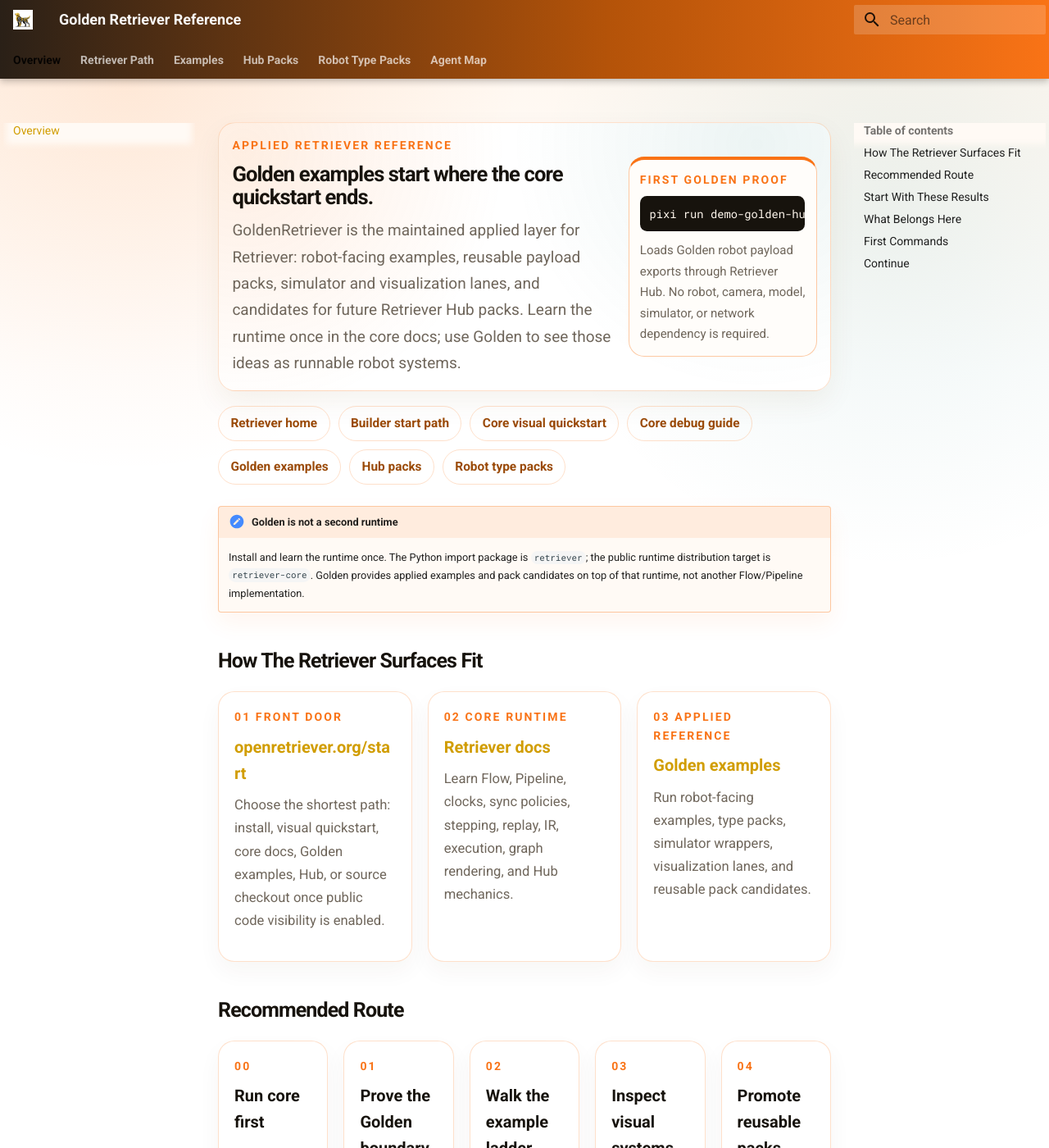
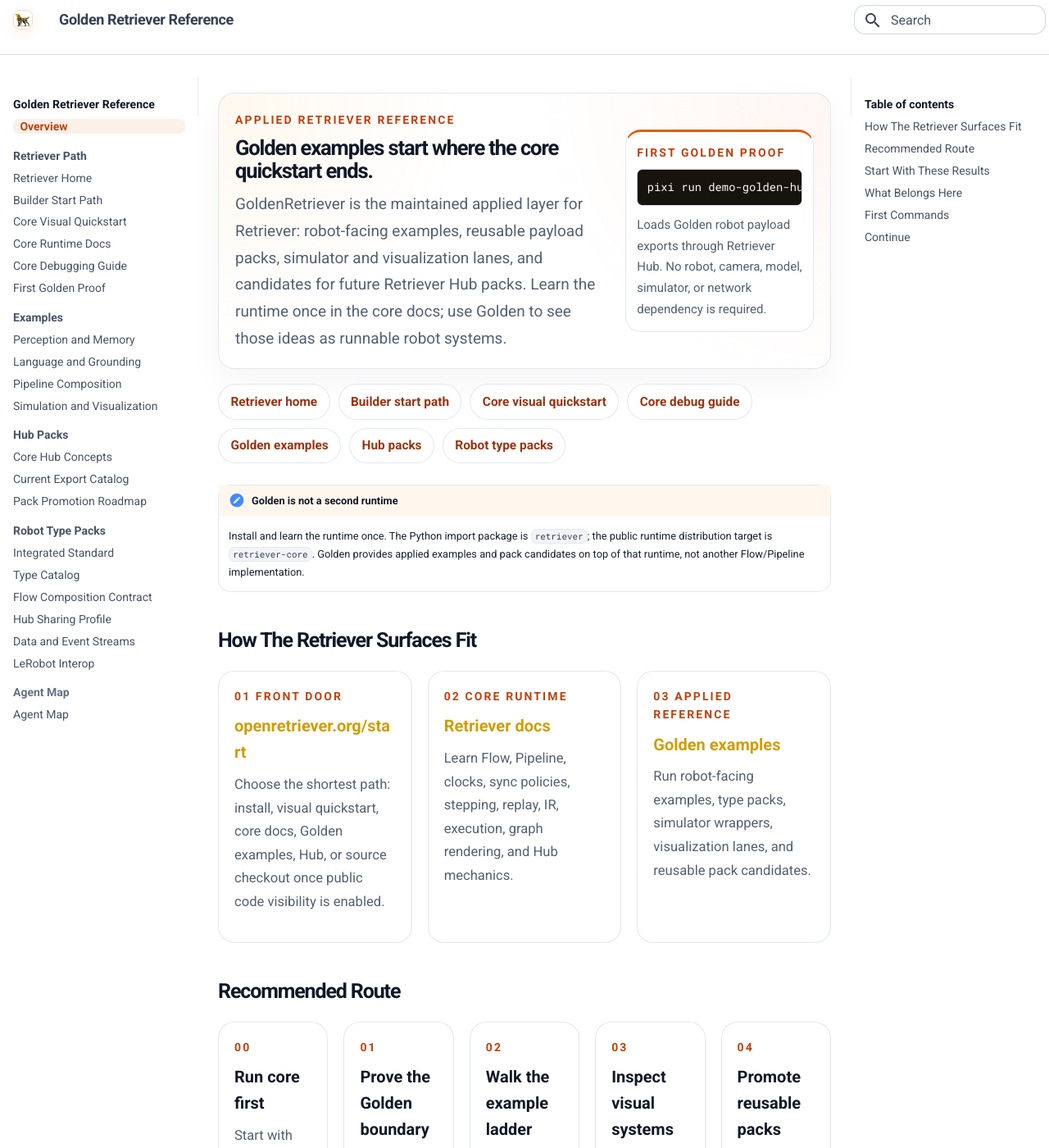
Before and after one commit to openretriever/golden-retriever, an MkDocs documentation site: the page built from docs/README.md, in a window 1280 px wide and 1400 px high. Shown: the whole window at 82% size. Built offline with MkDocs 1.6.1 and Material for MkDocs 9.7.7, drawn with Linux system fonts in a browser that asks for light colours.

Commit message:
docs: align Golden docs shell with core

```diff
--- a/docs/stylesheets/extra.css
+++ b/docs/stylesheets/extra.css
@@ -476,3 +476,258 @@
     padding: 0.35rem;
   }
 }
+
+/* Golden docs core-aligned shell v1 */
+:root {
+  --gr-ink: #101828;
+  --gr-muted: #526173;
+  --gr-soft: #fff8f1;
+  --gr-card: rgba(255, 255, 255, 0.98);
+  --gr-border: rgba(203, 213, 225, 0.78);
+  --gr-border-strong: rgba(234, 88, 12, 0.34);
+  --gr-orange: #ea580c;
+  --gr-orange-dark: #c2410c;
+  --gr-green: #0f766e;
+  --gr-shadow: 0 18px 50px rgba(15, 23, 42, 0.06);
+}
+
+[data-md-color-scheme="default"] {
+  --md-default-bg-color: #ffffff;
+  --md-default-fg-color: #182230;
+  --md-default-fg-color--light: #667085;
+  --md-primary-fg-color: #ffffff;
+  --md-primary-fg-color--light: #ffffff;
+  --md-primary-fg-color--dark: #ffffff;
+  --md-accent-fg-color: #ea580c;
+  --md-typeset-a-color: #c2410c;
+  --md-code-bg-color: #f8fafc;
+  --md-code-fg-color: #344054;
+}
+
+.md-header {
+  background: rgba(255, 255, 255, 0.96) !important;
+  border-bottom: 1px solid rgba(203, 213, 225, 0.72);
+  box-shadow: none;
+  color: #344054;
+  min-height: 3.35rem;
+  backdrop-filter: blur(16px);
+}
+
+.md-tabs {
+  display: none;
+}
+
+.md-header__button,
+.md-header__title,
+.md-header__topic,
+.md-header__topic:first-child,
+.md-search__icon {
+  color: #344054 !important;
+}
+
+.md-header__title {
+  font-weight: 760;
+  letter-spacing: -0.02em;
+}
+
+.md-header__button.md-logo img,
+.md-header__button.md-logo svg {
+  border: 1px solid rgba(234, 88, 12, 0.22);
+  border-radius: 0.42rem;
+  box-shadow: 0 5px 16px rgba(234, 88, 12, 0.10);
+}
+
+.md-search__form {
+  background: #ffffff !important;
+  border: 1px solid rgba(203, 213, 225, 0.95);
+  border-radius: 0.68rem;
+  box-shadow: none;
+}
+
+.md-search__input,
+.md-search__input::placeholder {
+  color: #475467 !important;
+}
+
+.md-search__form:hover,
+.md-search__form:focus-within {
+  border-color: rgba(234, 88, 12, 0.42);
+  box-shadow: 0 0 0 3px rgba(234, 88, 12, 0.09);
+}
+
+.md-main {
+  background: #ffffff !important;
+}
+
+.md-main__inner {
+  margin-top: 1.35rem;
+}
+
+.md-grid {
+  max-width: 82rem;
+}
+
+.md-sidebar {
+  color: #475467;
+}
+
+.md-sidebar--primary {
+  border-right: 1px solid rgba(226, 232, 240, 0.95);
+}
+
+.md-sidebar--secondary {
+  border-left: 1px solid rgba(226, 232, 240, 0.95);
+}
+
+.md-nav__title {
+  background: transparent !important;
+  box-shadow: none !important;
+  color: #101828;
+  font-weight: 780;
+}
+
+.md-nav__item .md-nav__link--active,
+.md-nav__link:is(:focus, :hover) {
+  color: var(--gr-orange-dark);
+}
+
+.md-nav__link--active {
+  background: rgba(234, 88, 12, 0.09);
+  border-radius: 0.36rem;
+  font-weight: 760;
+  padding-inline: 0.42rem;
+}
+
+.md-content__inner {
+  padding-top: 0.4rem;
+}
+
+.md-typeset {
+  color: #344054;
+}
+
+.md-typeset h1,
+.md-typeset h2,
+.md-typeset h3 {
+  color: #101828;
+  letter-spacing: -0.045em;
+}
+
+.md-typeset h1 {
+  font-size: clamp(1.75rem, 3.3vw, 2.35rem);
+  font-weight: 820;
+}
+
+.md-typeset h2 {
+  font-weight: 780;
+}
+
+.md-typeset p,
+.md-typeset li {
+  line-height: 1.72;
+}
+
+.md-typeset code {
+  background: #f2f4f7;
+  border: 1px solid rgba(226, 232, 240, 0.9);
+  border-radius: 0.36rem;
+  color: #344054;
+}
+
+.md-typeset pre {
+  background: #f8fafc !important;
+  border: 1px solid rgba(226, 232, 240, 0.92);
+  border-radius: 0.85rem;
+  box-shadow: none;
+}
+
+.md-typeset pre code {
+  background: transparent;
+  border: 0;
+}
+
+.gr-reference-hero,
+.gr-hero {
+  background:
+    radial-gradient(circle at 100% 0%, rgba(234, 88, 12, 0.055), transparent 18rem),
+    radial-gradient(circle at 0% 4%, rgba(245, 158, 11, 0.07), transparent 15rem),
+    #ffffff !important;
+  border: 1px solid rgba(226, 232, 240, 0.98) !important;
+  border-radius: 1rem !important;
+  box-shadow: 0 16px 42px rgba(15, 23, 42, 0.045) !important;
+}
+
+.gr-reference-hero {
+  padding: 1rem !important;
+}
+
+.md-typeset .gr-reference-hero h1,
+.md-typeset .gr-hero h1 {
+  color: #101828;
+}
+
+.gr-eyebrow,
+.gr-panel-label,
+.gr-action-card span,
+.gr-path-step span,
+.gr-demo-card span,
+.gr-fit-card span,
+.gr-result-card span,
+.gr-purpose-card span,
+.gr-layer-map span,
+.gr-command-strip span {
+  color: var(--gr-orange-dark) !important;
+}
+
+.gr-command-strip,
+.gr-action-card,
+.gr-path-step,
+.gr-demo-card,
+.gr-fit-card,
+.gr-result-card,
+.gr-purpose-card,
+.gr-artifact-card,
+.gr-layer-map > div {
+  background: #ffffff !important;
+  border-color: rgba(226, 232, 240, 0.98) !important;
+  box-shadow: none !important;
+}
+
+.gr-command-strip {
+  border-top: 3px solid var(--gr-orange) !important;
+}
+
+.gr-route-pills a {
+  border-color: rgba(226, 232, 240, 0.98) !important;
+  color: #9a3412 !important;
+  background: #ffffff;
+}
+
+.gr-route-pills a:hover {
+  background: #fff7ed !important;
+  border-color: rgba(234, 88, 12, 0.34) !important;
+}
+
+.md-typeset .admonition,
+.md-typeset details {
+  border-color: rgba(226, 232, 240, 0.98) !important;
+  border-radius: 0.78rem;
+  box-shadow: none !important;
+}
+
+.md-typeset .admonition-title,
+.md-typeset summary {
+  background: #fff7ed !important;
+  color: #101828;
+}
+
+@media screen and (max-width: 76.2344em) {
+  .md-header {
+    min-height: 3.05rem;
+  }
+
+  .gr-reference-hero {
+    grid-template-columns: 1fr !important;
+  }
+}
+/* End Golden docs core-aligned shell v1 */
--- a/mkdocs.yml
+++ b/mkdocs.yml
@@ -12,8 +12,6 @@
   features:
     - navigation.sections
     - navigation.indexes
-    - navigation.tabs
-    - navigation.tabs.sticky
     - navigation.top
     - content.code.copy
     - content.tabs.link
```
